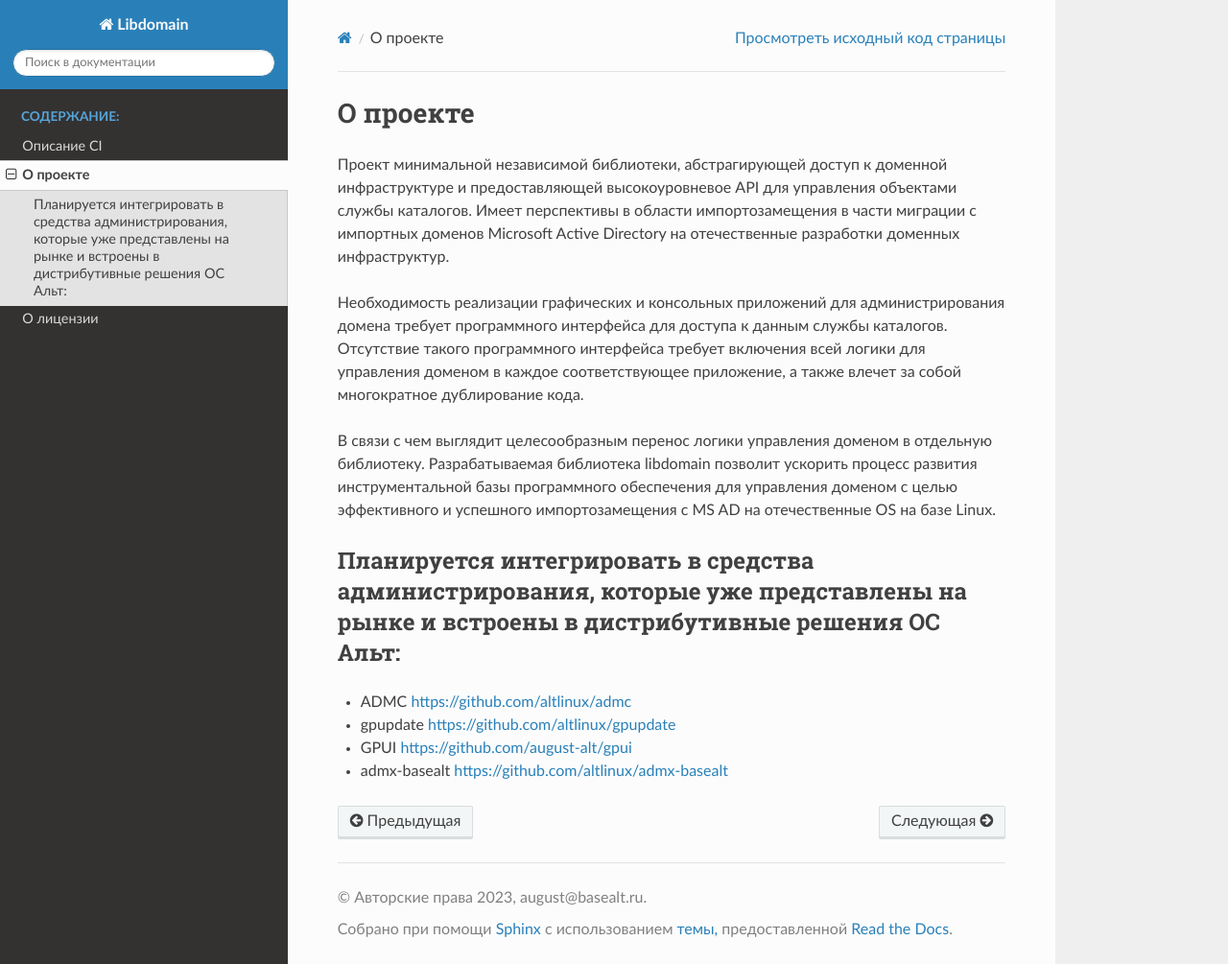
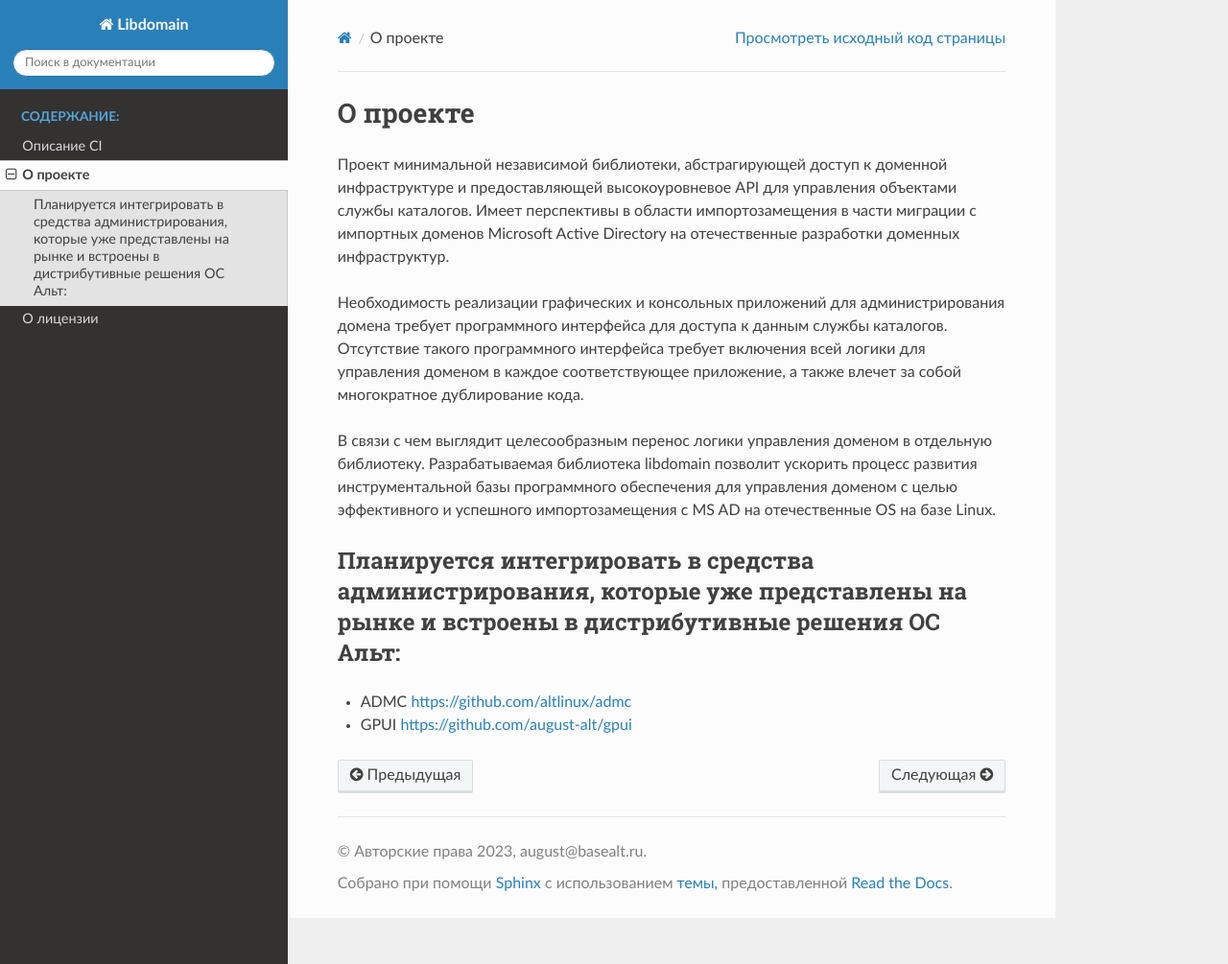
Before and after one commit to august-alt/libdomain-webpage, a Sphinx documentation site: the page built from source/project.rst, in a window 1280 px wide and 1005 px high. Shown: the whole window at 96% size. Built offline with Sphinx 7.4.7 and the Read the Docs theme 2.0.0, drawn with Linux system fonts in a browser that asks for light colours.

Commit message:
fix: remove invalid projects from project.rst

```diff
--- a/source/project.rst
+++ b/source/project.rst
@@ -13,6 +13,4 @@
 Планируется интегрировать в средства администрирования, которые уже представлены на рынке и встроены в дистрибутивные решения ОС Альт:
 -------------------------------------
 * ADMC https://github.com/altlinux/admc
-* gpupdate https://github.com/altlinux/gpupdate
 * GPUI https://github.com/august-alt/gpui
-* admx-basealt https://github.com/altlinux/admx-basealt
```
